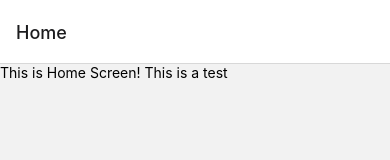
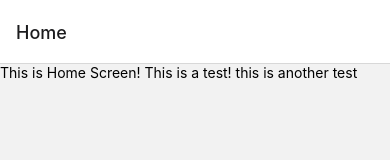
Before and after one commit to HakifKadriu/PlantCareReminder, a React Native app in the folder PlantCareReminder/: screen /Home in a window 390 px wide. Shown: the top 160 px of the page. Built offline with nearby package versions, Linux system fonts and the light colour scheme.

Commit message:
Update ne homescreen

```diff
--- a/PlantCareReminder/src/screens/HomeScreen.js
+++ b/PlantCareReminder/src/screens/HomeScreen.js
@@ -4,7 +4,7 @@ import { View, Text, StyleSheet } from 'react-native';
 export default function HomeScreen() {
     return (
 <View style={styles.container}>
-    <Text>This is Home Screen! This is a test</Text>
+    <Text>This is Home Screen! This is a test! this is another test</Text>
 </View>
     )
 }
```
